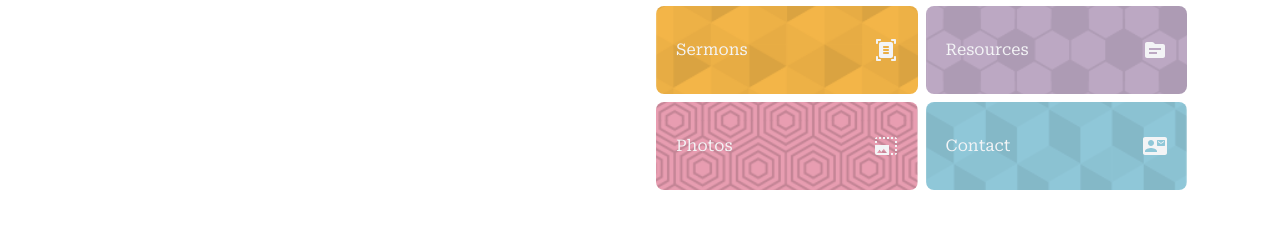
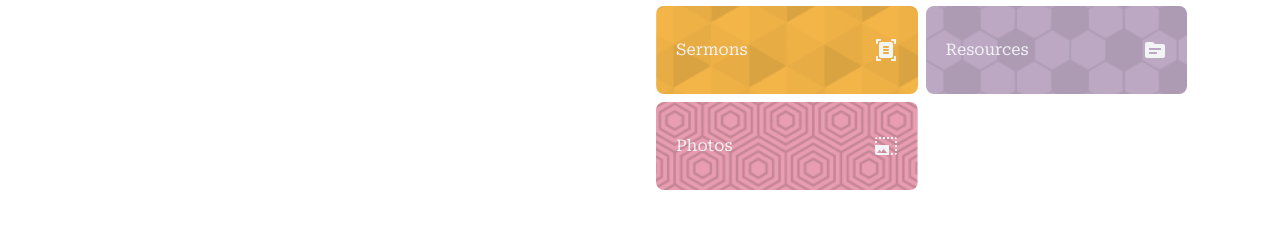
Before and after one commit to SangYoo1324/SunriseReact, a React (Vite) app: page / in a window 1280 px wide. Shown: the part 1692-1932 px from the top of the page. Built offline with nearby package versions, Linux system fonts and the light colour scheme; no server answers.

Commit message:
contact 주석 처리

```diff
--- a/src/components/mainPage/Intro.tsx
+++ b/src/components/mainPage/Intro.tsx
@@ -143,13 +143,13 @@ function intro(props) {
                                 </div>
                             </Link>
                             {/* card6 */}
-                            <Link className='overflow-hidden hover:shadow-extra-dark' to="/visitors">
+                            {/* <Link className='overflow-hidden hover:shadow-extra-dark' to="/visitors#contact">
                                 <div className='bg-center bg-cover rounded-lg flex justify-between items-center px-5 py-8 text-gray-100
                 transform transition-transform duration-200 hover:scale-105 cursor-pointer hover:shadow-extra-dark' style={{ backgroundImage: `url(${Nav2})` }}>
                                     <h5>Contact</h5>
                                     <ContactMailRounded />
                                 </div>
-                            </Link>
+                            </Link> */}
 
                         </div>
 
```
